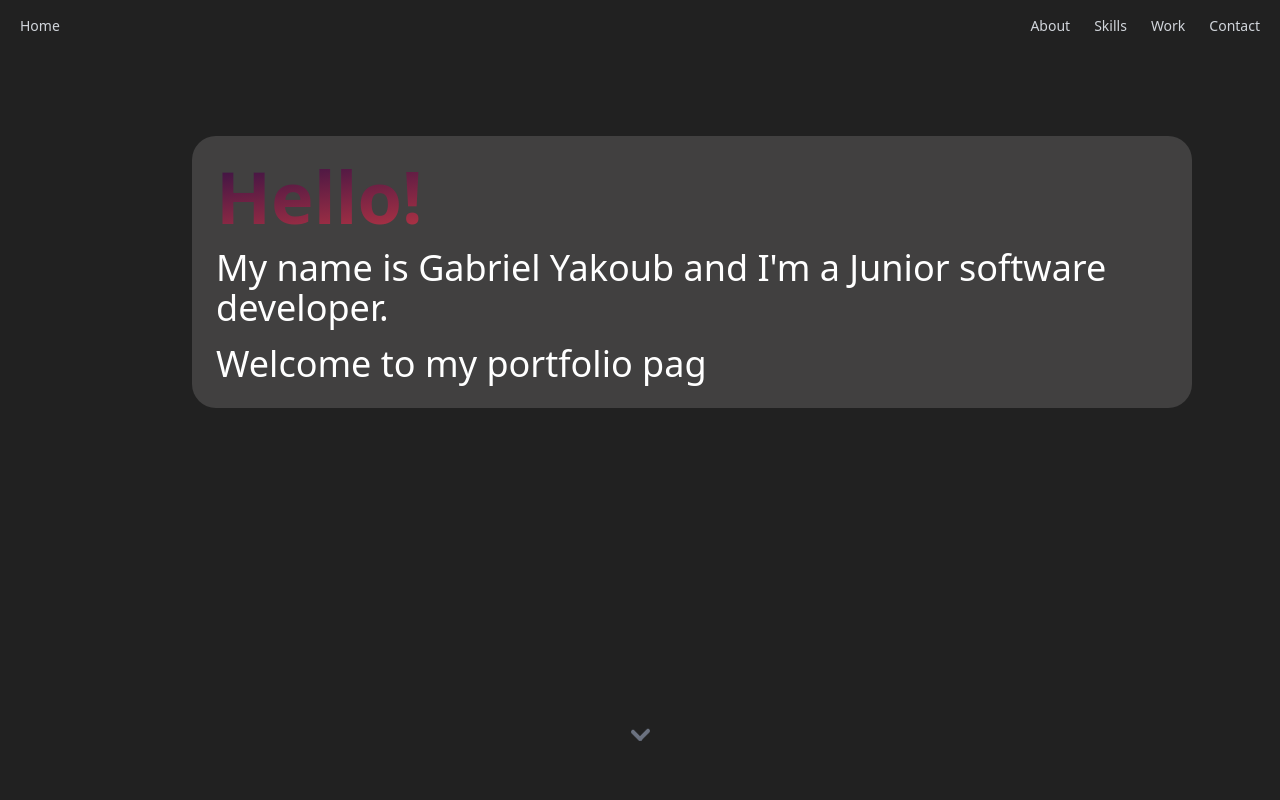
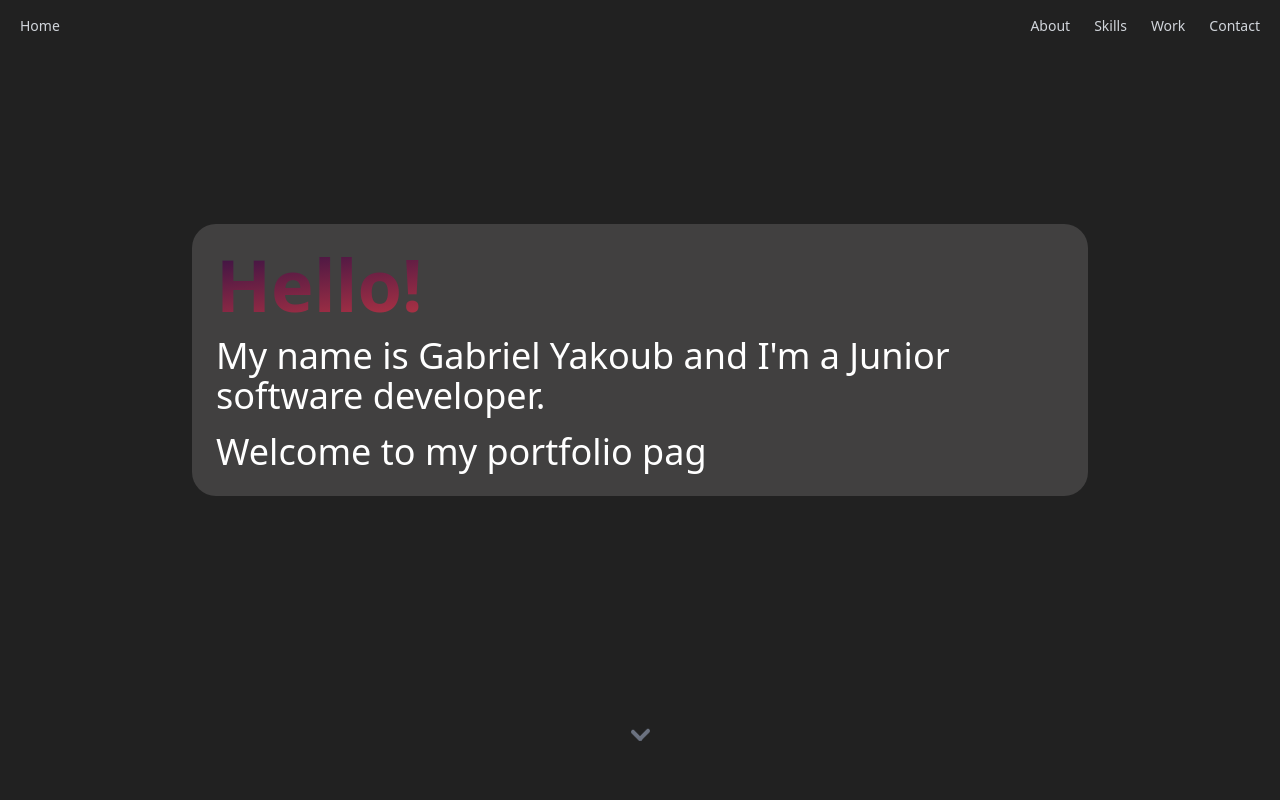
Before and after one commit to GabrielYKB/next.js-portfolio-2.0, a Next.js app: page / in a window 1280 px wide. Shown: the top 800 px of the page. Built offline with nearby package versions, Linux system fonts and the light colour scheme.

Commit message:
work on intro section

```diff
--- a/src/components/Intro.tsx
+++ b/src/components/Intro.tsx
@@ -4,10 +4,10 @@ import ScrollDownIndicator from "./ScrollDownIndicator";
 
 export default function Intro() {
     return (
-        <div className="h-screen mt-10">
+        <div className="h-screen flex items-center">
             <div
                 id="home"
-                className="p-6 bg-[var(--secondary)] rounded-3xl"
+                className="p-6 bg-[var(--secondary)] rounded-3xl -mt-28"
                 style={{ width: 1000 }}
             >
                 <div className="font-black text-transparent text-7xl bg-clip-text bg-gradient-to-tl from-red-500 to-[var(--detail)] max-w-xl">
--- a/src/components/MainPage.tsx
+++ b/src/components/MainPage.tsx
@@ -13,7 +13,7 @@ export default function MainPage() {
                 <Navbar />
             </div>
             <div className="mx-auto container">
-                <div className="justify-between flex pt-20">
+                <div className="">
                     <Intro />
                 </div>
                 <About />
--- a/src/components/ScrollDownIndicator.tsx
+++ b/src/components/ScrollDownIndicator.tsx
@@ -47,7 +47,7 @@ const ScrollDownIndicator: React.FC = () => {
                         d="M10 14a1 1 0 01-.71-.29l-3.5-3.5a1 1 0 011.42-1.42L10 11.59l3.29-3.3a1 1 0 011.42 1.42l-3.5 3.5A1 1 0 0110 14z"
                         clipRule="evenodd"
                     />
-                </svg>{" "}
+                </svg>
             </Link>
         </div>
     );
```
